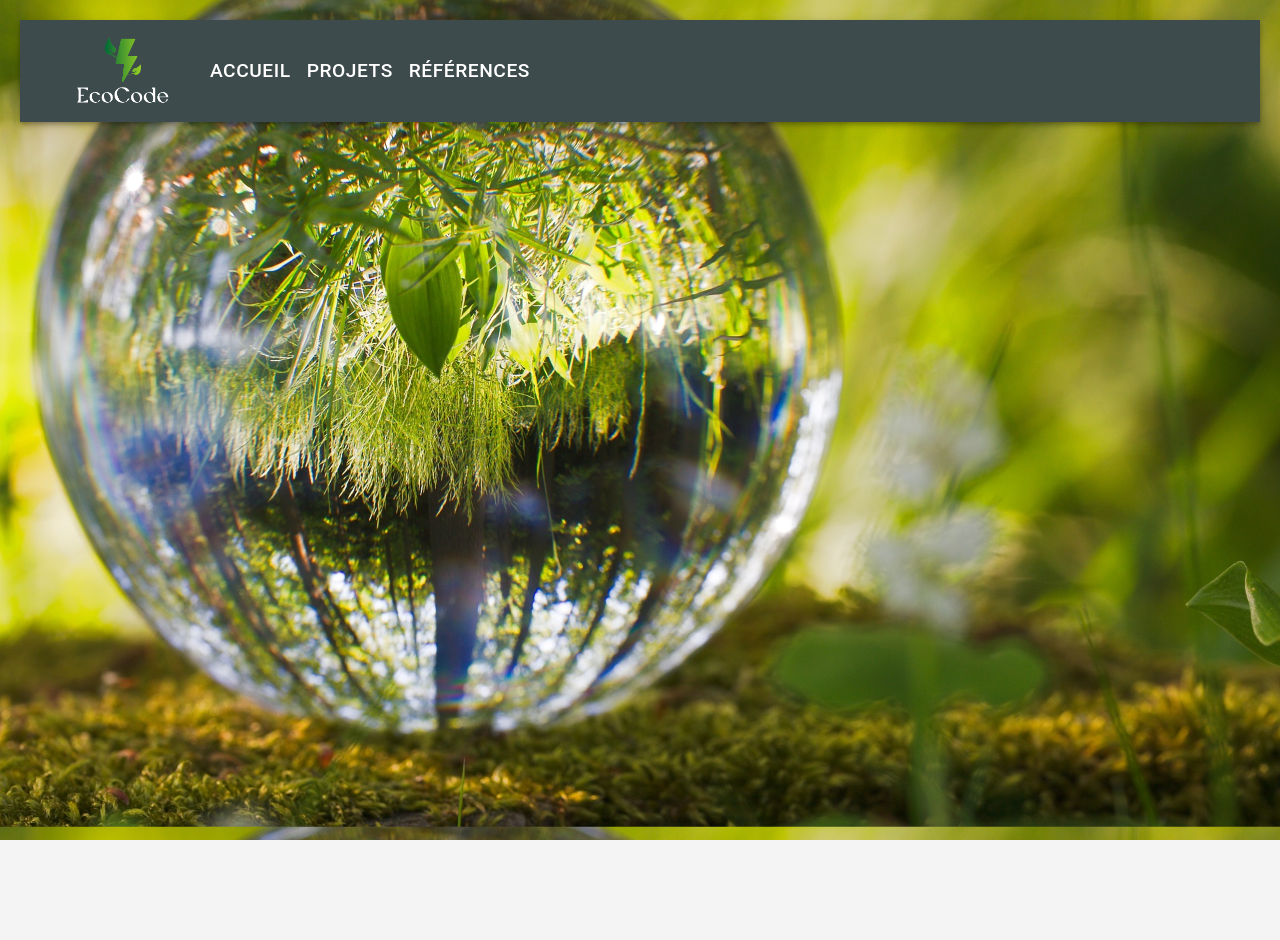
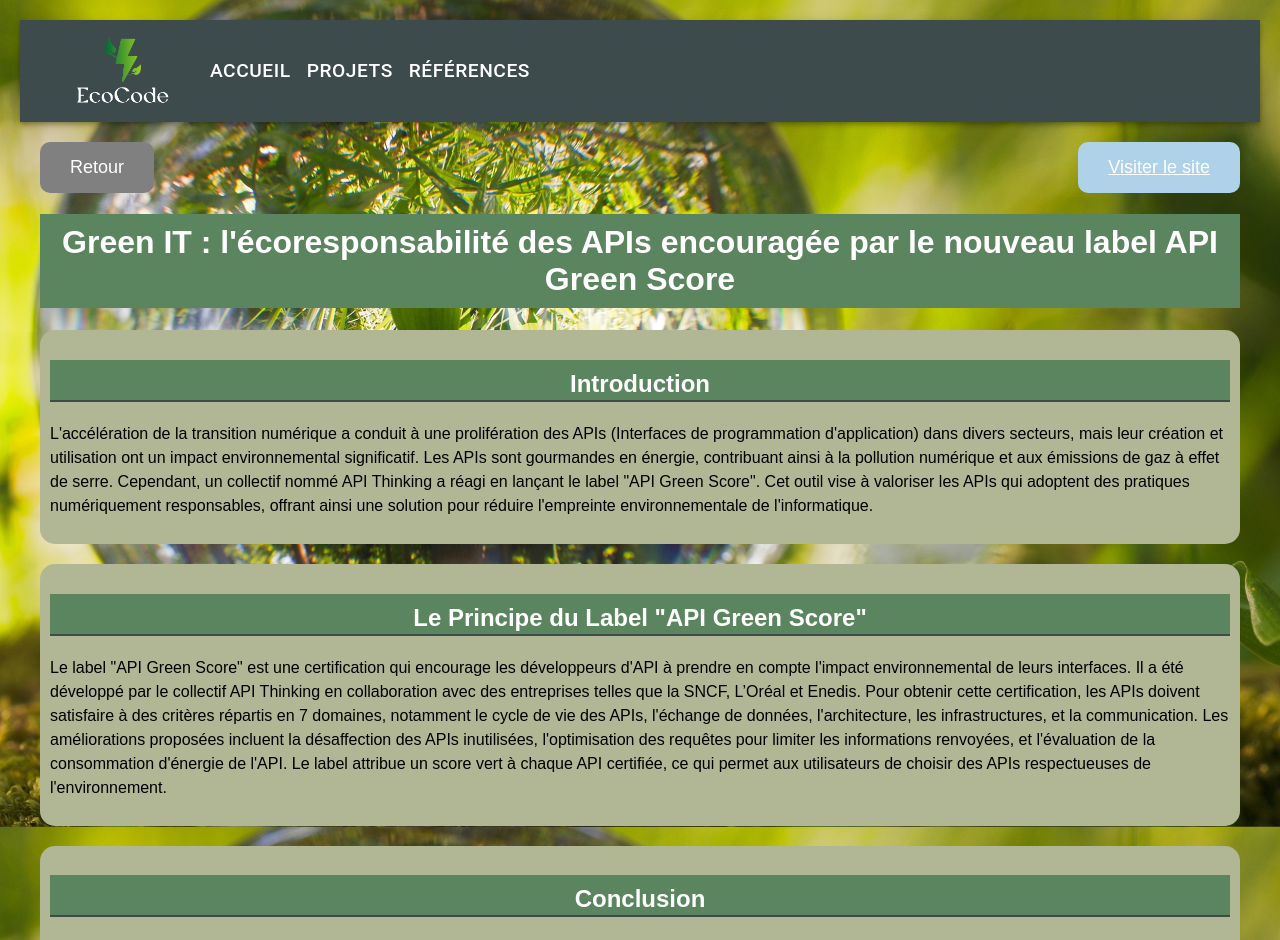
Before and after one commit to EdwardDominique/Green-IT, a React (Create React App) app in the folder Front end/front-end/: page /reference15 in a window 1280 px wide. Shown: the top 940 px of the page. Before the commit the page ends 840 px from the top, so only its background shows below. Built offline with nearby package versions, Linux system fonts and the light colour scheme.

Commit message:
Ajout ref15 bassi

```diff
--- a/Front end/front-end/src/App.js
+++ b/Front end/front-end/src/App.js
@@ -17,6 +17,7 @@
 import Reference11 from './pages/references/Reference11';
 import Reference12 from './pages/references/Reference12';
 import Reference13 from './pages/references/Reference13';
+import Reference15 from './pages/references/Reference15';
 import AurelienMANCEAU from './pages/projects/AurelienMANCEAU';
 import BassidikiHAIDARA from './pages/projects/BassidikiHAIDARA';
 import EdouardDOMINIQUE from './pages/projects/EdouardDOMINIQUE';
@@ -61,6 +62,7 @@
           <Route path="reference11" element={<Reference11 />} />
           <Route path="reference12" element={<Reference12 />} />
           <Route path="reference13" element={<Reference13 />} />
+          <Route path="reference15" element={<Reference15 />} />
         </Routes>
       </div>
     </Router>
--- a/Front end/front-end/src/pages/ReferencesPage.js
+++ b/Front end/front-end/src/pages/ReferencesPage.js
@@ -14,6 +14,7 @@
 import ref11Image from '../pictures/ref11.png';
 import ref12Image from '../pictures/ref12.png';
 import ref13Image from '../pictures/ref13.png';
+import ref15Image from '../pictures/ref15.png';
 
 function Reference() {
     const references = [
@@ -95,6 +96,12 @@
             description: "Cet article parle de l'initiative de Telecom SudParis, une école d'ingénieurs en France, pour former les ingénieurs du futur spécialisés dans les technologies vertes. L'école a lancé un nouveau programme de formation appelé 'Green IT' qui vise à former des étudiants à la conception et à la mise en œuvre de solutions informatiques durables pour réduire l'impact environnemental des technologies de l'information. Le programme comprend des cours sur la conception de centres de données économes en énergie, la gestion de l'énergie et la réduction de l'empreinte carbone des infrastructures informatiques. Telecom SudParis espère ainsi répondre à la demande croissante de professionnels qualifiés dans le domaine de l'informatique verte.",
             auteur: 'Henrique DONG'
         },
+        {
+            titre: 'Green IT : écoresponsabilité des APIs encouragée par le nouveau label API Green Score',
+            imgSrc: ref15Image,
+            description: "Le collectif API Thinking a introduit le label API Green Score pour promouvoir des APIs écoresponsables dans un contexte de prolifération numérique. Les APIs, malgré leur utilité, ont un impact environnemental significatif, contribuant à la pollution numérique et aux émissions de gaz à effet de serre. Ce label encourage les développeurs à considérer l'impact environnemental de leurs interfaces, en attribuant un score vert aux APIs respectueuses de l'environnement. Pour obtenir la certification, les APIs doivent répondre à des critères répartis en 7 domaines, incluant la gestion du cycle de vie et l'évaluation de la consommation d'énergie. En favorisant la durabilité des APIs, le label API Green Score constitue une initiative importante pour l'adoption de pratiques numériquement responsables.",
+            auteur: 'Bassidiki HAIDARA'
+        },
 
     ];
 
--- /dev/null
+++ b/Front end/front-end/src/pages/references/Reference15.js
@@ -0,0 +1,35 @@
+import React from 'react';
+import { useNavigate } from 'react-router-dom';
+import './Reference.css';
+
+function Reference1() {
+    const navigate = useNavigate();
+
+    const handleBack = () => {
+        navigate(-1); // navigate back by 1 in the history stack
+    };
+
+    return (
+        <div className="article-page">
+            <div className="header-buttons">
+                <button className="back-button" onClick={handleBack}>Retour</button>
+                <a href="https://www.archimag.com/demat-cloud/2022/12/21/green-it-ecoresponsabilite-api-encouragee-nouveau-label-api-green-score" target="_blank" rel="noopener noreferrer" className="site-link-button">Visiter le site</a>
+            </div>
+            <h1> Green IT : l'écoresponsabilité des APIs encouragée par le nouveau label API Green Score</h1>
+            <section id="article-section">
+                <h1>Introduction</h1>
+                <p>L'accélération de la transition numérique a conduit à une prolifération des APIs (Interfaces de programmation d'application) dans divers secteurs, mais leur création et utilisation ont un impact environnemental significatif. Les APIs sont gourmandes en énergie, contribuant ainsi à la pollution numérique et aux émissions de gaz à effet de serre. Cependant, un collectif nommé API Thinking a réagi en lançant le label "API Green Score". Cet outil vise à valoriser les APIs qui adoptent des pratiques numériquement responsables, offrant ainsi une solution pour réduire l'empreinte environnementale de l'informatique.</p>
+            </section>
+            <section id="article-section">
+                <h1>Le Principe du Label "API Green Score"</h1>
+                <p>Le label "API Green Score" est une certification qui encourage les développeurs d'API à prendre en compte l'impact environnemental de leurs interfaces. Il a été développé par le collectif API Thinking en collaboration avec des entreprises telles que la SNCF, L’Oréal et Enedis. Pour obtenir cette certification, les APIs doivent satisfaire à des critères répartis en 7 domaines, notamment le cycle de vie des APIs, l'échange de données, l'architecture, les infrastructures, et la communication. Les améliorations proposées incluent la désaffection des APIs inutilisées, l'optimisation des requêtes pour limiter les informations renvoyées, et l'évaluation de la consommation d'énergie de l'API. Le label attribue un score vert à chaque API certifiée, ce qui permet aux utilisateurs de choisir des APIs respectueuses de l'environnement.</p>
+            </section>
+            <section id="article-section">
+                <h1>Conclusion</h1>
+                <p>Le label "API Green Score" offre une réponse proactive à la problématique de la pollution numérique engendrée par les APIs. Il incite les acteurs de l'informatique à adopter des pratiques plus écoresponsables, contribuant ainsi à réduire l'impact environnemental du secteur. En sensibilisant les développeurs et les utilisateurs d'API à ces enjeux, le label favorise un comportement plus durable dans la conception et l'utilisation des APIs. En somme, il s'agit d'une initiative importante pour promouvoir la conscience environnementale au sein de l'industrie numérique.</p>
+            </section>
+        </div>
+    );
+}
+
+export default Reference1;
```
Also changed, not shown: Front end/front-end/src/pictures/ref15.png (added), 1 other file (tests, documents, lock files or other folders).
